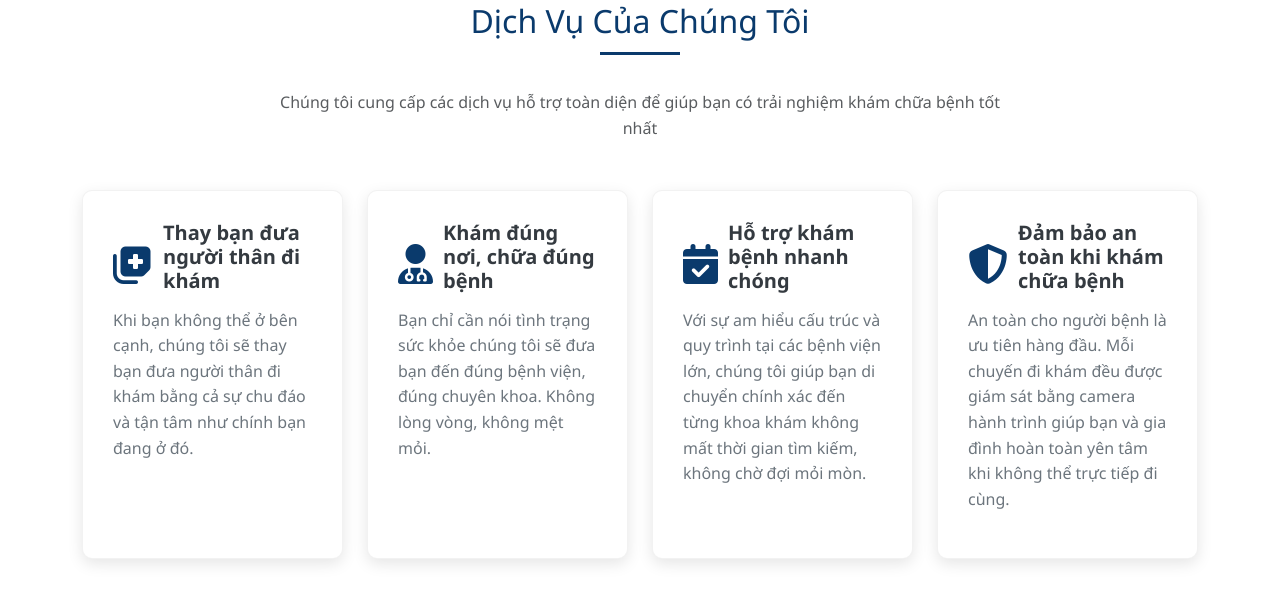
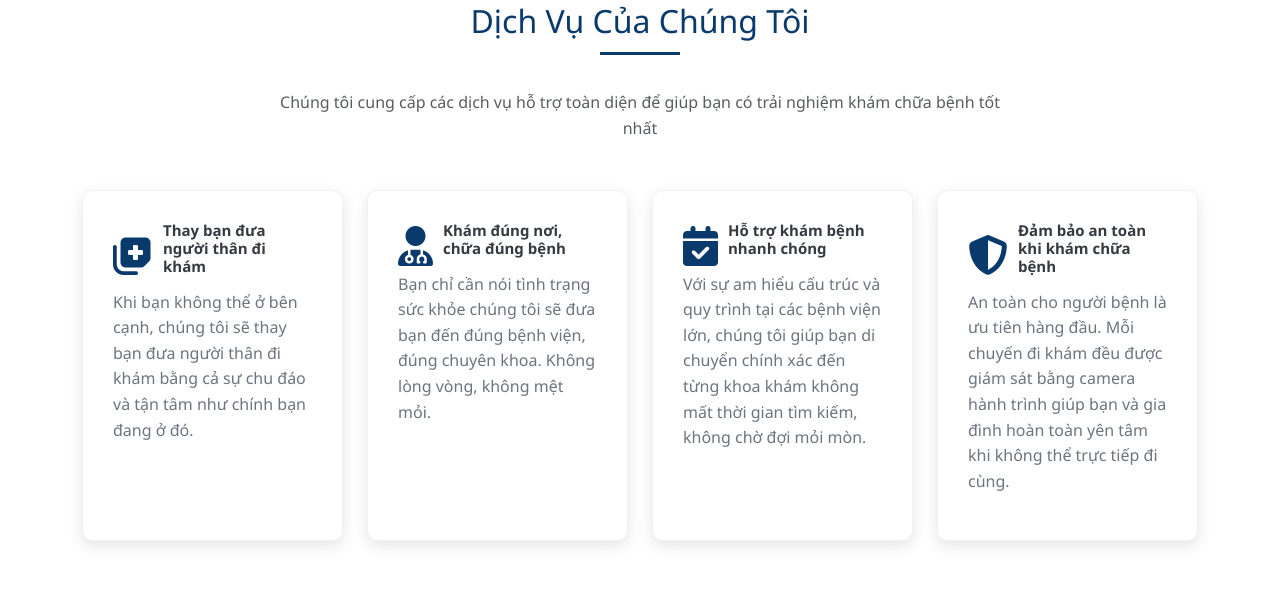
Before and after one commit to sonrasa2k/webDuaBanDiKham, a Flask app: page / in a window 1280 px wide. Shown: the part 846-1445 px from the top of the page. Run offline with Flask 3, Linux system fonts and the light colour scheme.

Commit message:
fix index

```diff
--- a/static/css/style.css
+++ b/static/css/style.css
@@ -65,3 +65,10 @@
   font-size: 20px;    /* đổi tùy ý */
   font-weight: bold;  /* đậm */
 }
+@media (max-width: 1368px) {
+  .feature-title {
+  font-size: 15px;    /* đổi tùy ý */
+  font-weight: bold;  /* đậm */
+}
+
+}
```
